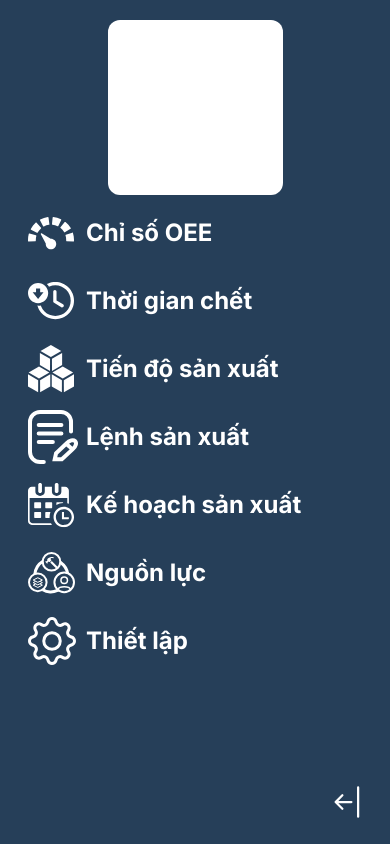
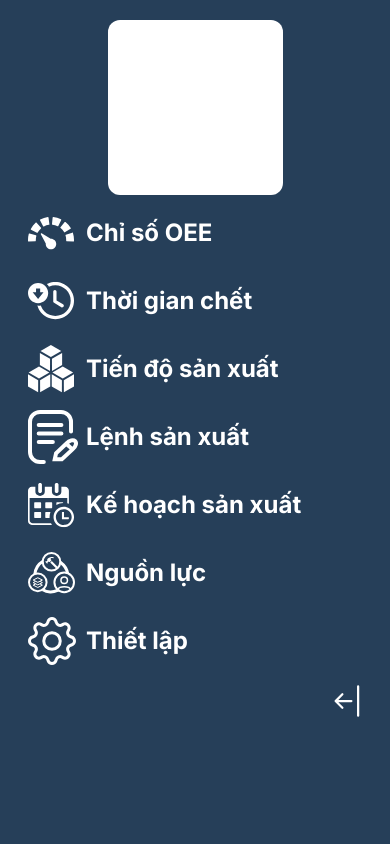
Before and after one commit to bravo680git/MES_web, a React (Vite) app: page / in a window 390 px wide. Built offline with nearby package versions, Linux system fonts and the light colour scheme; no server answers.

Commit message:
responsive sidebar

```diff
--- a/src/components/Layout/components/Sidebar/Sidebar.jsx
+++ b/src/components/Layout/components/Sidebar/Sidebar.jsx
@@ -20,13 +20,13 @@ function Sidebar() {
     return (
         <div
             data-component="Sidebar"
-            className={cl("relative h-full bg-primary-1 py-5 text-neutron-4 transition-all", {
+            className={cl("relative h-full bg-primary-1 py-5 text-neutron-4 transition-all xl:overflow-y-scroll", {
                 "visible w-[340px] px-5 sm:w-screen": isExpand,
                 "w-[80px] px-2 sm:invisible sm:w-0": !isExpand,
             })}
         >
             <div className="mx-auto aspect-square w-full rounded-xl bg-neutron-4 sm:w-1/2"></div>
-            <div className="sticky top-1/3 sm:top-0">
+            <div className={cl("sticky top-1/3 xxl:top-0")}>
                 {SIDEBAR_ITEMS.map((item, index) => (
                     <SidebarItem
                         key={index}
@@ -44,6 +44,7 @@ function Sidebar() {
                     "items-center justify-center rounded-full text-4xl hover:bg-hoverBg",
                     {
                         "sm:visible sm:fixed sm:left-0 sm:text-accent-1": !isExpand,
+                        "xl:static xl:float-right": isExpand,
                     },
                 )}
             >
--- a/tailwind.config.cjs
+++ b/tailwind.config.cjs
@@ -30,6 +30,7 @@ module.exports = {
             hoverBg: "rgba(0,0,0,0.08)",
         },
         screens: {
+            xxl: { max: "1600px" },
             xl: { max: "1279px" },
 
             lg: { max: "1023px" },
```
